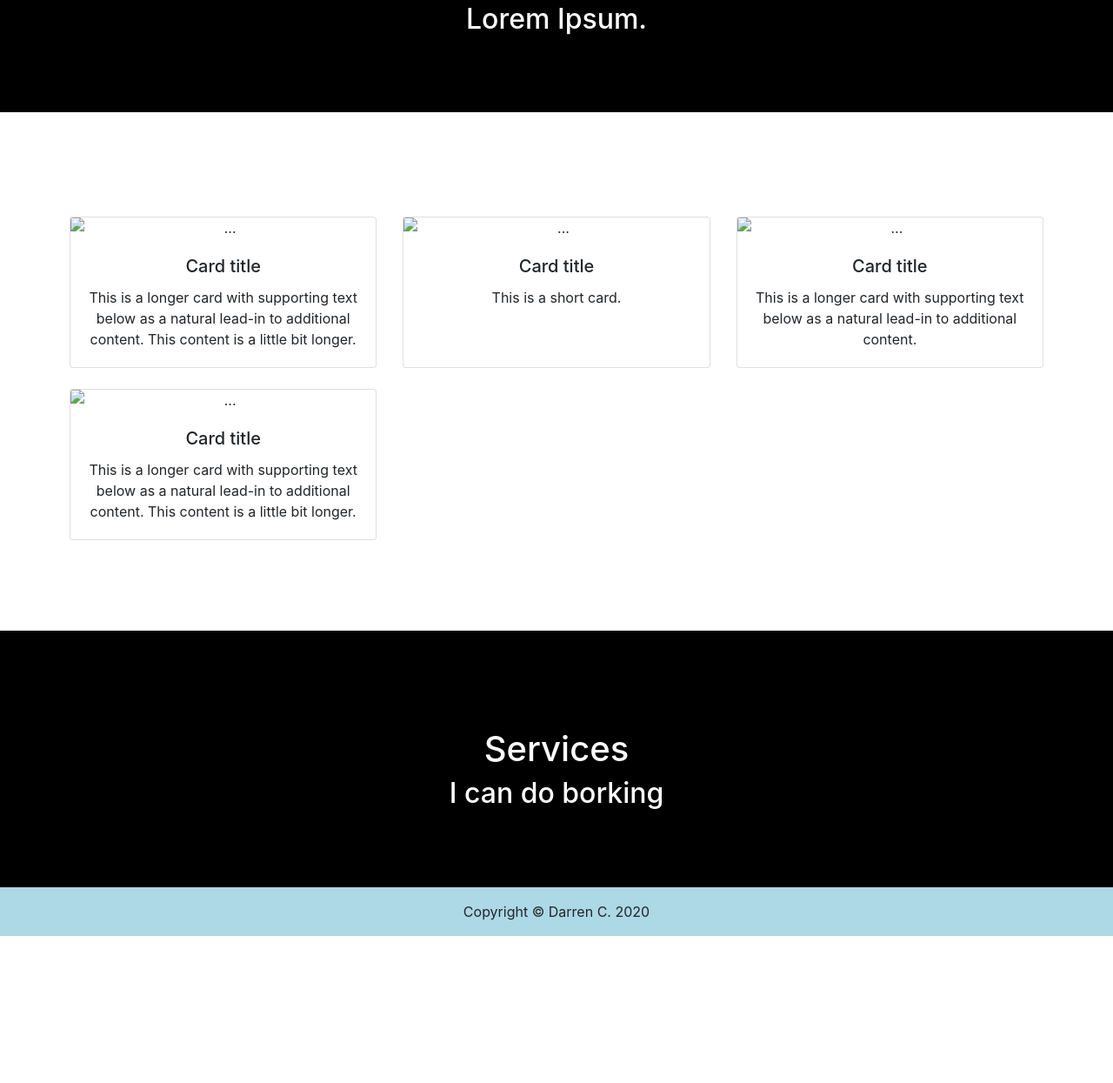
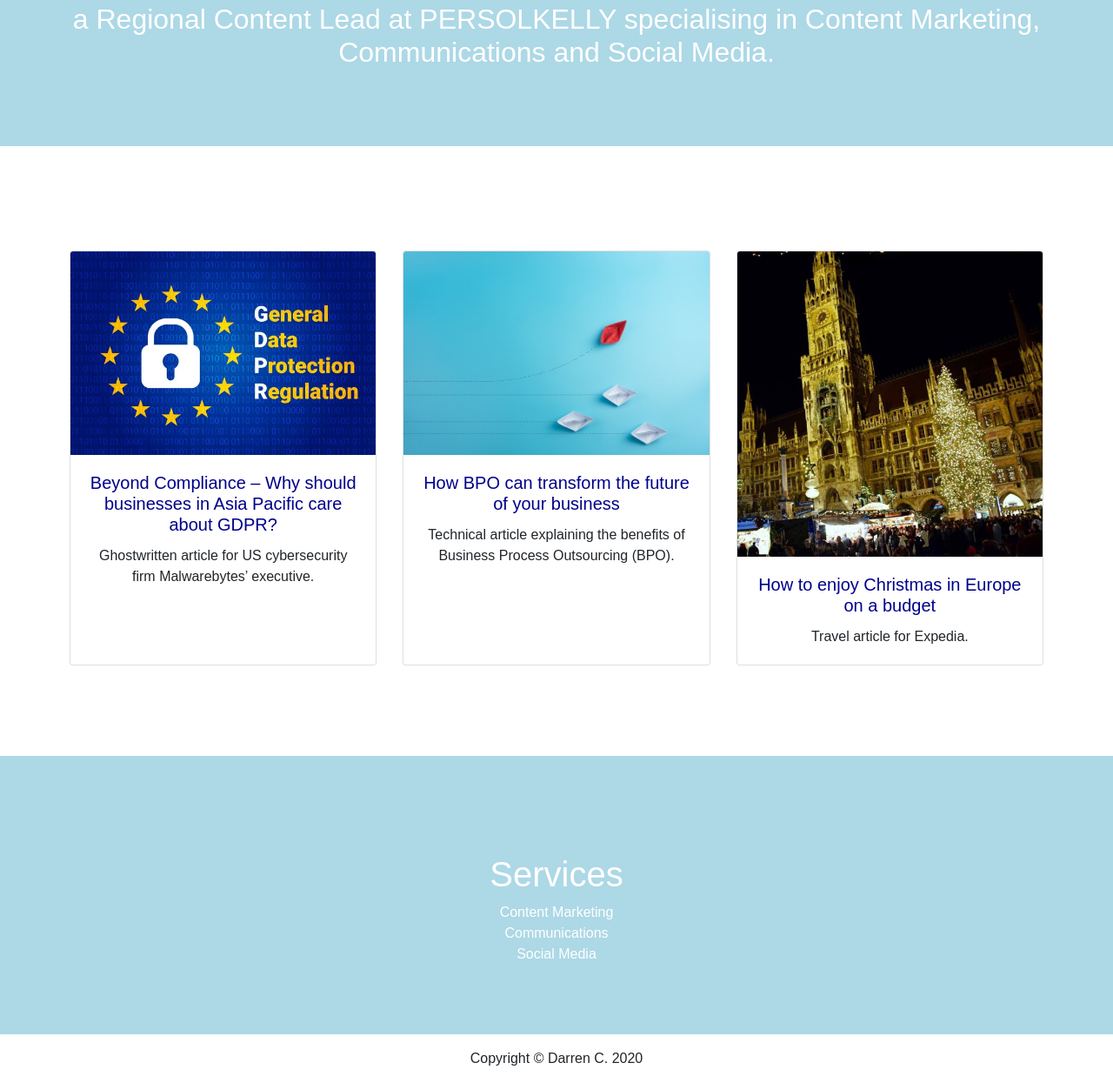
Before and after one commit to joeyqlim/dc-website, a plain HTML site: page index.html in a window 1280 px wide. Shown: the part 965-2210 px from the top of the page at 87% size. Before the commit the page ends 2041 px from the top, so only its background shows below. Drawn offline with nearby package versions, Linux system fonts and the light colour scheme; a web font is replaced by a local one.

Commit message:
updated content

```diff
--- a/index.html
+++ b/index.html
@@ -54,12 +54,12 @@
     <h1>Hi, I'm Darren.</h1>
       <ul class="list-inline mb-5">
         <li class="list-inline-item">
-          <a class="social-link rounded-circle" href="#">
+          <a class="social-link rounded-circle" href="https://www.linkedin.com/in/darrenchoong/">
             <i class="icon-social-linkedin"></i>
           </a>
         </li>
         <li class="list-inline-item">
-          <a class="social-link rounded-circle" href="#">
+          <a class="social-link rounded-circle" href="mailto:darren.choong@outlook.com">
             <i class="icon-envelope"></i>
           </a>
         </li>
@@ -69,7 +69,7 @@
 
     <div class="container-fluid text-center my-auto content" id="about">
     <h1>I am...</h1>
-    <h2>Lorem Ipsum.</h2>
+    <h2>a Regional Content Lead at PERSOLKELLY specialising in Content Marketing, Communications and Social Media.</h2>
     </div>
 
     <div class="container-fluid text-center my-auto content" id="portfolio">
@@ -77,46 +77,50 @@
     <div class="row row-cols-1 row-cols-md-3">
   <div class="col mb-4">
     <div class="card h-100">
-      <img src="..." class="card-img-top" alt="...">
+      <img src="images/GDPR.jpg" class="card-img-top" alt="General Data Protection Regulation">
+      <div class="card-body">
+        <h5 class="card-title"><a href="https://www.linkedin.com/pulse/beyond-compliance-why-should-businesses-asia-pacific-care-hurmuses/">Beyond Compliance – Why should businesses in Asia Pacific care about GDPR?</a></h5>
+        <p class="card-text">Ghostwritten article for US cybersecurity firm Malwarebytes’ executive.</p>
+      </div>
+    </div>
+  </div>
+  <div class="col mb-4">
+    <div class="card h-100">
+      <img src="images/paperboats.jpg" class="card-img-top" alt="Business Process Outsourcing (BPO)">
+      <div class="card-body">
+        <h5 class="card-title"><a href="https://www.persolkelly.com/news/how-bpo-can-transform-the-future-of-your-business/44412/">How BPO can transform the future of your business</a></h5>
+        <p class="card-text">Technical article explaining the benefits of Business Process Outsourcing (BPO).</p>
+      </div>
+    </div>
+  </div>
+  <div class="col mb-4">
+    <div class="card h-100">
+      <img src="images/expedia-christmas.jpg" class="card-img-top" alt="...">
+      <div class="card-body">
+        <h5 class="card-title"><a href="https://travelblog.expedia.com.my/activities/culture/enjoy-christmas-europe-budget/">How to enjoy Christmas in Europe on a budget</a></h5>
+        <p class="card-text">Travel article for Expedia.</p>
+      </div>
+    </div>
+  </div>
+  <!-- <div class="col mb-4">
+    <div class="card h-100">
+      <img src="images/expedia-christmas.jpg" class="card-img-top" alt="Christmas in Europe">
       <div class="card-body">
         <h5 class="card-title">Card title</h5>
         <p class="card-text">This is a longer card with supporting text below as a natural lead-in to additional content. This content is a little bit longer.</p>
       </div>
     </div>
-  </div>
-  <div class="col mb-4">
-    <div class="card h-100">
-      <img src="..." class="card-img-top" alt="...">
-      <div class="card-body">
-        <h5 class="card-title">Card title</h5>
-        <p class="card-text">This is a short card.</p>
-      </div>
-    </div>
-  </div>
-  <div class="col mb-4">
-    <div class="card h-100">
-      <img src="..." class="card-img-top" alt="...">
-      <div class="card-body">
-        <h5 class="card-title">Card title</h5>
-        <p class="card-text">This is a longer card with supporting text below as a natural lead-in to additional content.</p>
-      </div>
-    </div>
-  </div>
-  <div class="col mb-4">
-    <div class="card h-100">
-      <img src="..." class="card-img-top" alt="...">
-      <div class="card-body">
-        <h5 class="card-title">Card title</h5>
-        <p class="card-text">This is a longer card with supporting text below as a natural lead-in to additional content. This content is a little bit longer.</p>
-      </div>
-    </div>
-  </div>
+  </div> -->
 </div>
     </div>
 
     <div class="container-fluid text-center my-auto content" id="contact">
     <h1>Services</h1>
-    <h2>I can do borking</h2>
+    <ul id="services-list">
+    	<li>Content Marketing</li>
+    	<li>Communications</li>
+    	<li>Social Media</li>
+    </ul>
     </div>
 
     <footer class="footer text-center">
--- a/style.css
+++ b/style.css
@@ -1,10 +1,20 @@
-/*body {
-	min-height: 100%;
+@import url('https://fonts.googleapis.com/css2?family=Baloo+Paaji+2&display=swap');
+
+body {
+	font-family: "Baloo Paaji 2", sans-serif;
 }
-*/
 
 h1 {
 	padding-top: 2rem;
+}
+
+a {
+	color: darkblue;
+}
+
+a:hover {
+	text-decoration: none;
+	color: lightblue;
 }
 
 .content {
@@ -30,7 +40,7 @@
 .footer {
   padding-top: 1rem;
   padding-bottom: 1rem;
-  background-color: lightblue;
+  background-color: white;
 }
 
 #page-top {
@@ -46,11 +56,17 @@
 }
 
 #about {
-	background-color: black;
+	background-color: lightblue;
 	color: white;
 }
 
 #contact {
-	background-color: black;
+	background-color: lightblue;
 	color: white;
 }
+
+#services-list {
+	list-style-type: none;
+	margin: 0;
+	padding: 0;
+}
```
Also changed, not shown: images/GDPR.jpg (added), images/expedia-christmas.jpg (added), images/paperboats.jpg (added).
